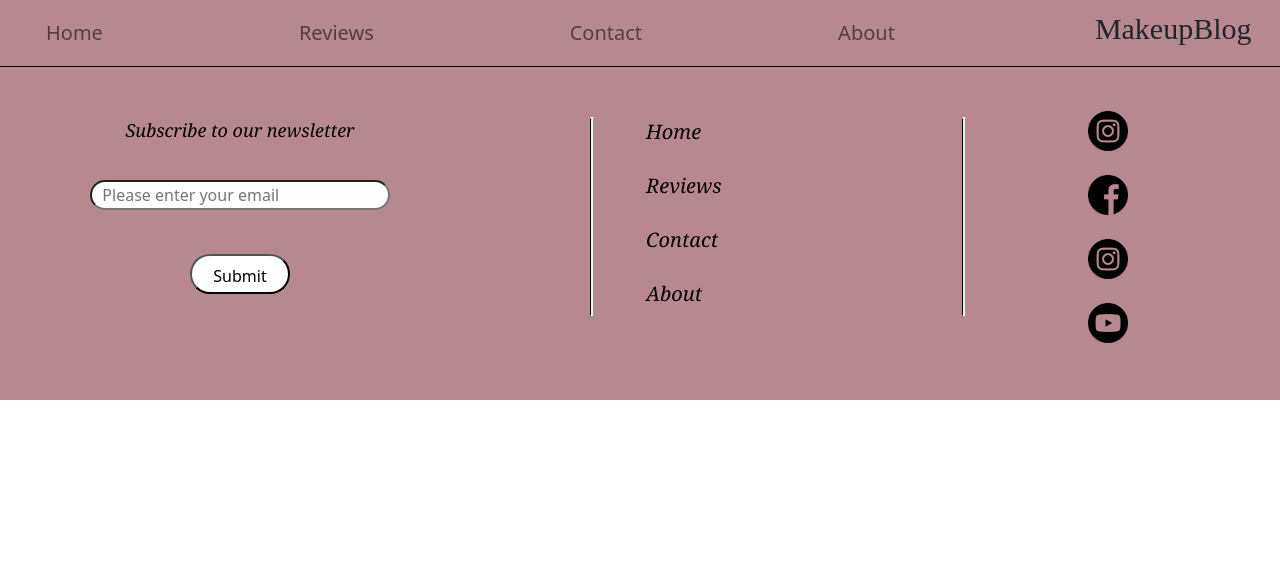
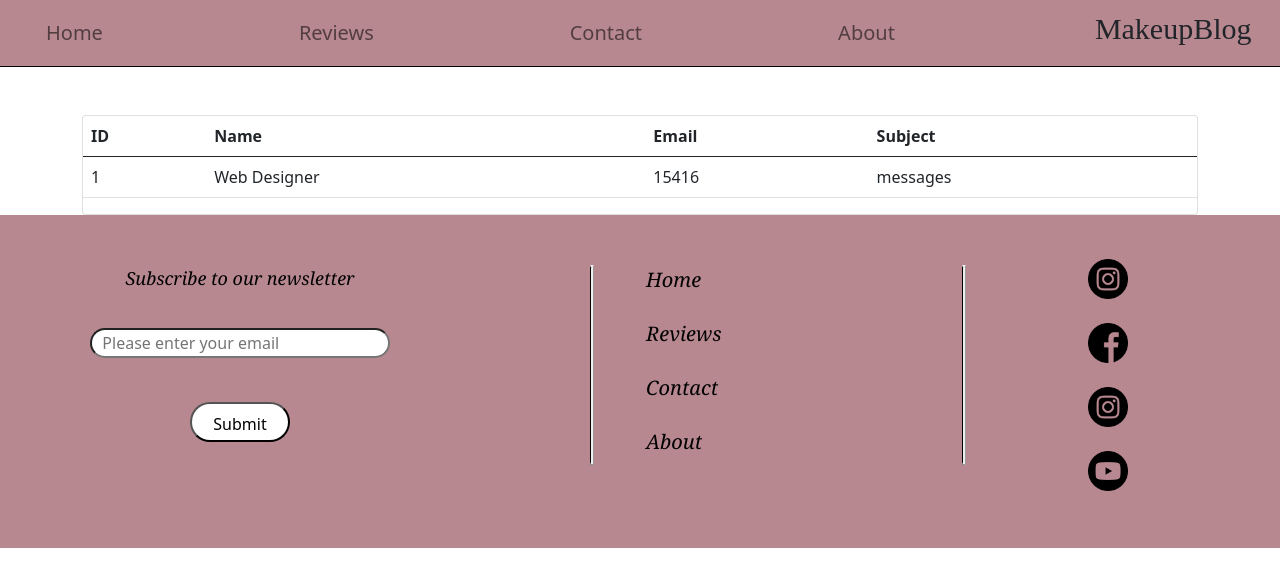
Before and after one commit to tinanee661/Blog, a Vue app: page /admin/messages in a window 1280 px wide. Shown: the top 586 px of the page. Built offline with nearby package versions, Linux system fonts and the light colour scheme; what vue-sweetalert2 would draw is missing.

Commit message:
messages css

```diff
--- a/src/components/admin/Header.vue
+++ b/src/components/admin/Header.vue
@@ -24,7 +24,7 @@
                             </router-link>
                         </li>
                         <li class="nav-item" id="navadmin">
-                            <router-link class="nav-link" to="" >
+                            <router-link class="nav-link" to="/admin/messages" >
                             <a>Messages</a>
                             </router-link>
                         </li>
--- /dev/null
+++ b/src/components/admin/Messages.vue
@@ -0,0 +1,44 @@
+<template>
+   <div class="p-10 bg-surface-secondary mt-5">
+    <div class="container">
+        <div class="card">
+
+        <div class="table-responsive">
+            <table class="table table-hover table-nowrap">
+            <thead class="thead-light">
+                <tr>
+                <th scope="col">ID</th>
+                <th scope="col">Name</th>
+                <th scope="col">Email</th>
+                <th scope="col">Subject</th>
+                </tr>
+            </thead>
+            <tbody>
+                <tr>
+                <td data-label="Job Title">
+                    1
+                </td>
+                <td data-label="Email">
+                    <span>Web Designer</span>
+                </td>
+                <td data-label="Phone">
+                     <span>15416</span>
+                </td>
+                <td data-label="Lead Score">
+                     <span>messages</span>
+                </td>
+
+
+                </tr>
+
+
+            </tbody>
+            </table>
+        </div>
+        </div>
+    </div>
+</div>
+
+
+
+</template>
--- a/src/routes.js
+++ b/src/routes.js
@@ -13,6 +13,7 @@ import Testimonials from './components/user/umenu/Testimonials';
 import Contactu from './components/user/umenu/Contactu';
 import Settings from './components/admin/Settings';
 import TestimonialsAdmin from './components/admin/TestimonialsAdmin';
+import Messages from './components/admin/Messages';
 import User from './components/admin/User';
 //importojme gjithe ato komponenta qe do i regjistrojme si routes
 
@@ -22,6 +23,7 @@ export const routes = [
     { path: '/admin', name: 'admin', component: Admin },
     { path: '/admin/settings/', name: 'settings', component: Settings },
     { path: '/admin/testimonials/', name: 'testimonialsadmin', component: TestimonialsAdmin },
+    { path: '/admin/messages/', name: 'messages', component: Messages },
     { path: '/admin/user/', name: 'user', component: User },
     { path: '/admin/posts/addpost', name: 'addpost', component: AddPost },
     { path: '/admin/posts/edit/:id', name: 'editpost', component: EditPost },
```
